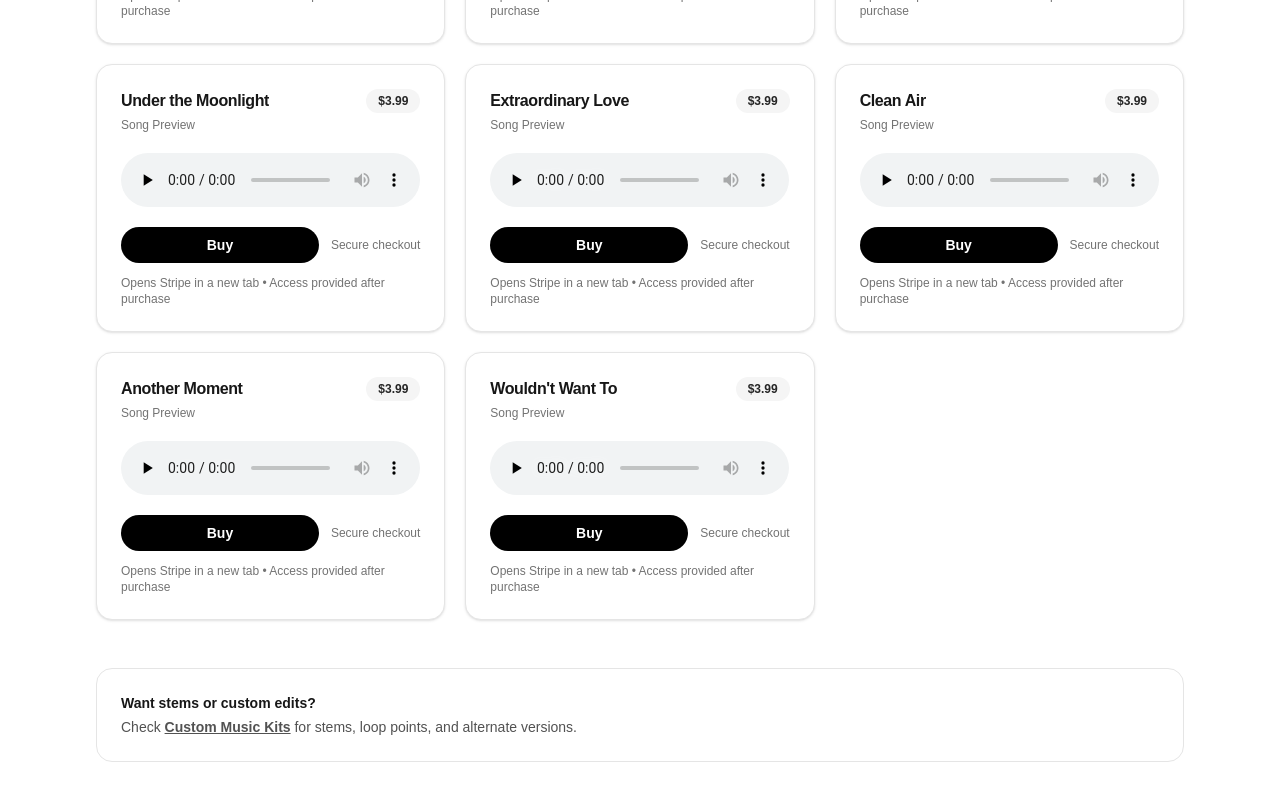
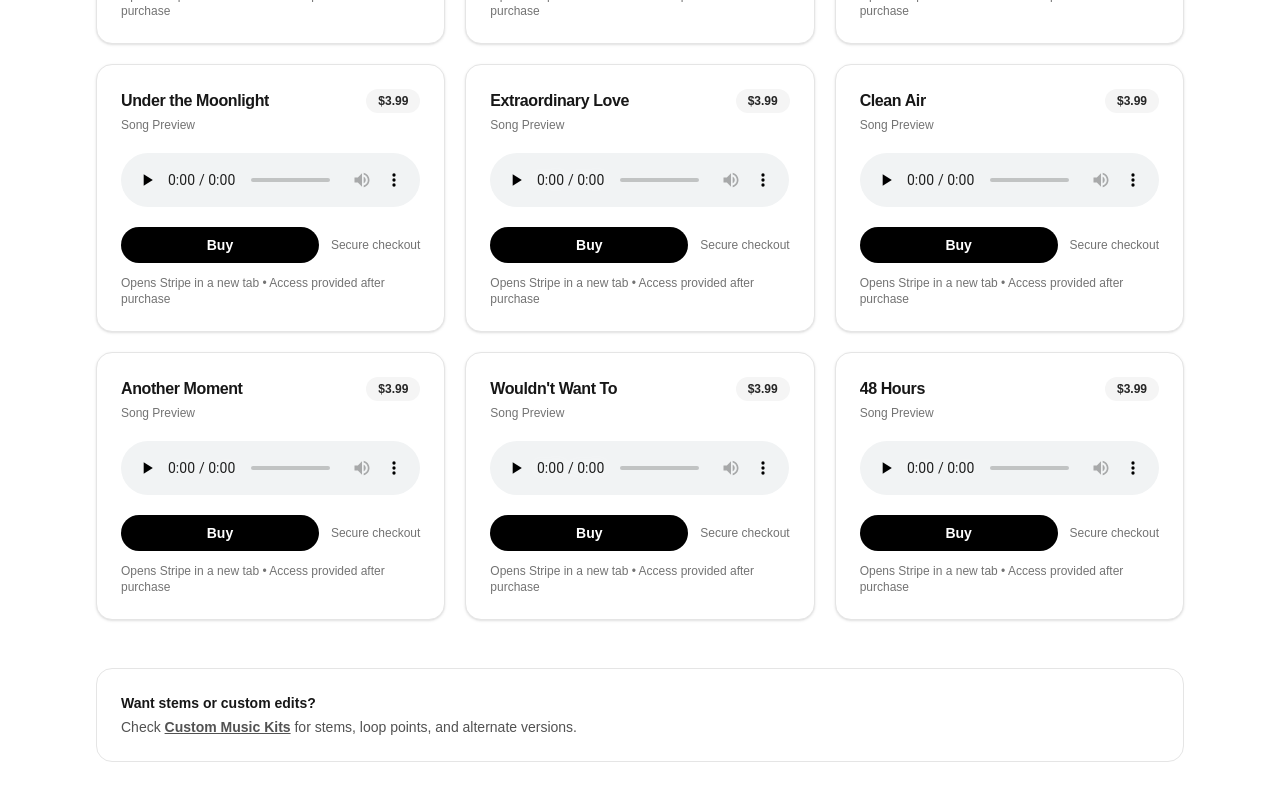
Before and after one commit to clbakerx/Pulsenexis-Enterprise, a Next.js app: page /singles in a window 1280 px wide. Shown: the part 3275-4075 px from the top of the page. Built offline with nearby package versions, Linux system fonts and the light colour scheme; no server answers.

Commit message:
Fix singles page build

```diff
--- a/app/singles/page.tsx
+++ b/app/singles/page.tsx
@@ -301,6 +301,15 @@ const SINGLES: SingleTrack[] = [
     previewUrl:
       "https://filedn.com/ldxHrdHcf3tV7YntUkvw8R0/Singles/Wouldnt-Want-To/Wouldnt-Want-To_Sample.mp3",
   },
+  {
+    id: "48-hours",
+    title: "48 Hours",
+    subtitle: "Song Preview",
+    priceLabel: "$3.99",
+    buyUrl: DEFAULT_BUY_URL,
+    previewUrl:
+      "https://filedn.com/ldxHrdHcf3tV7YntUkvw8R0/Singles/48-Hours/48-Hours_V2_Sample.mp3",
+  },
 ];
 
 export default function SinglesPage() {
```
